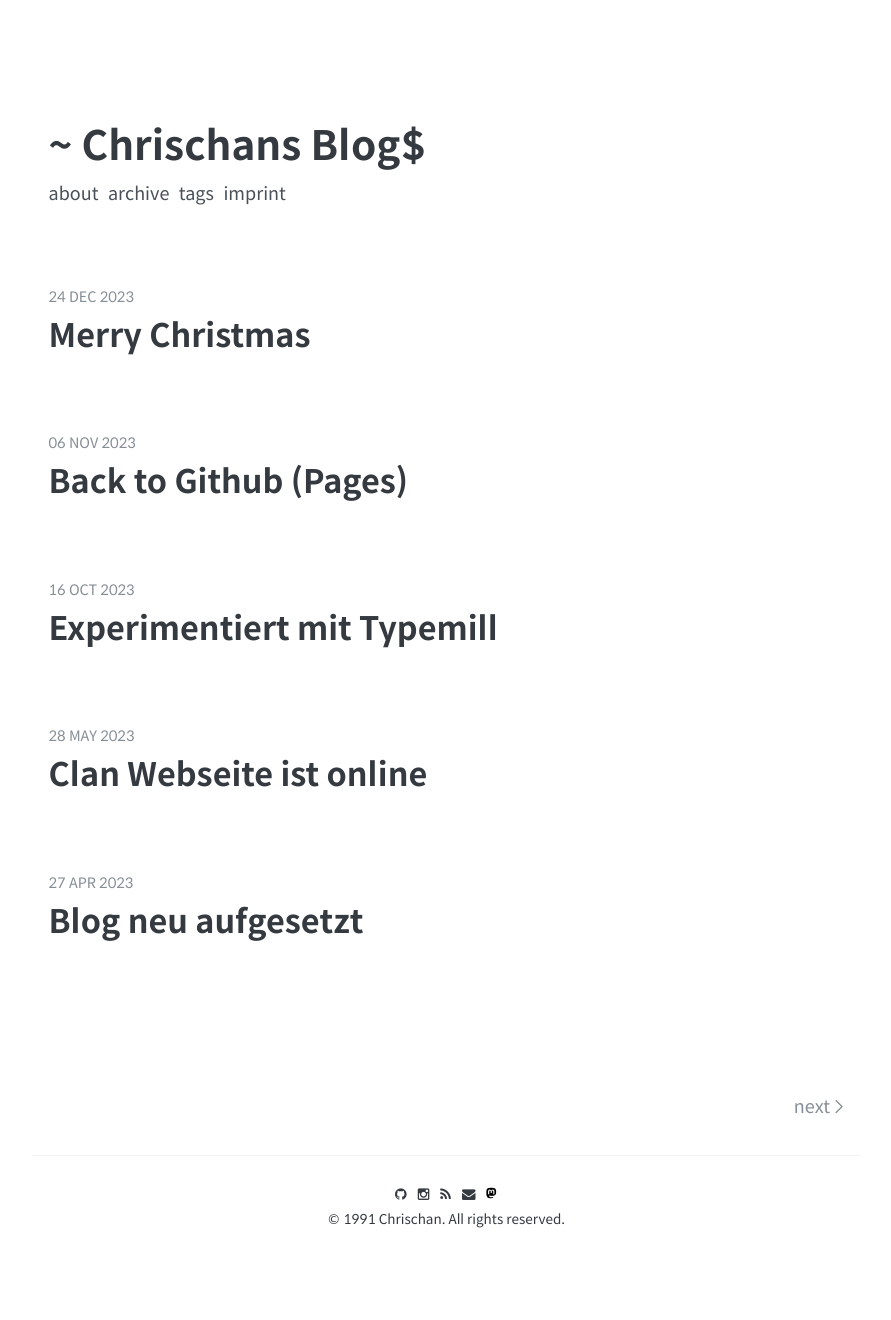
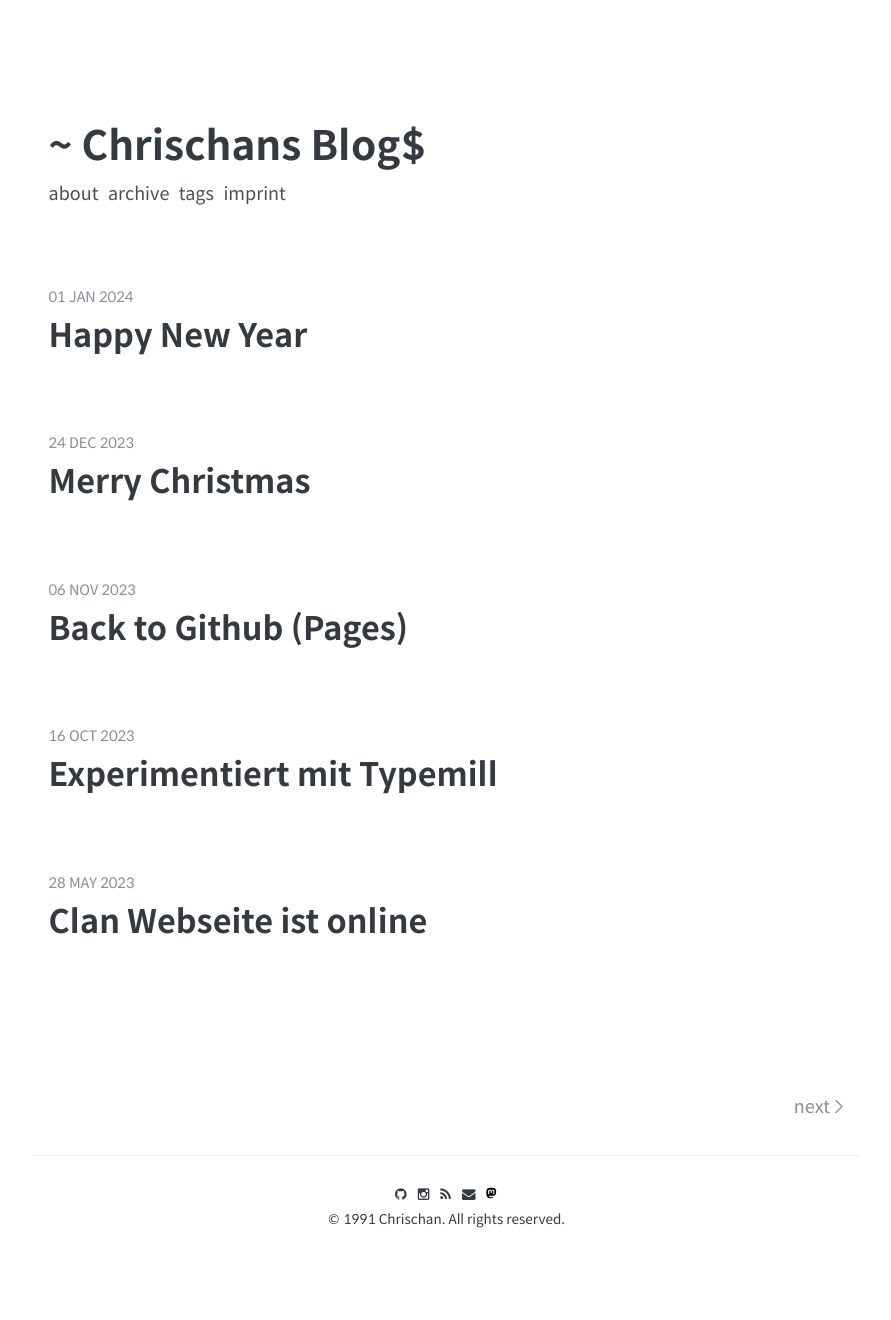
Before and after one commit to netbuk/blog, a Jekyll site: the page built from index.html, in a window 1280 px wide. Shown: the whole page, without its empty margins (194-1085 px from the left). Built offline with Jekyll 4.4.1, drawn with Linux system fonts in a browser that asks for light colours; the list of posts is cut into pages by our own code.

Commit message:
change date

```diff
--- a/_posts/2024/2024-01-01-NewYear.md
+++ b/_posts/2024/2024-01-01-NewYear.md
@@ -4,7 +4,7 @@ title: Happy New Year
 description: ""
 tags: []
 share: false
-date: 2013-08-16
+date: 2024-01-01
 ---
 
 I wish you all a happy new year!
```
